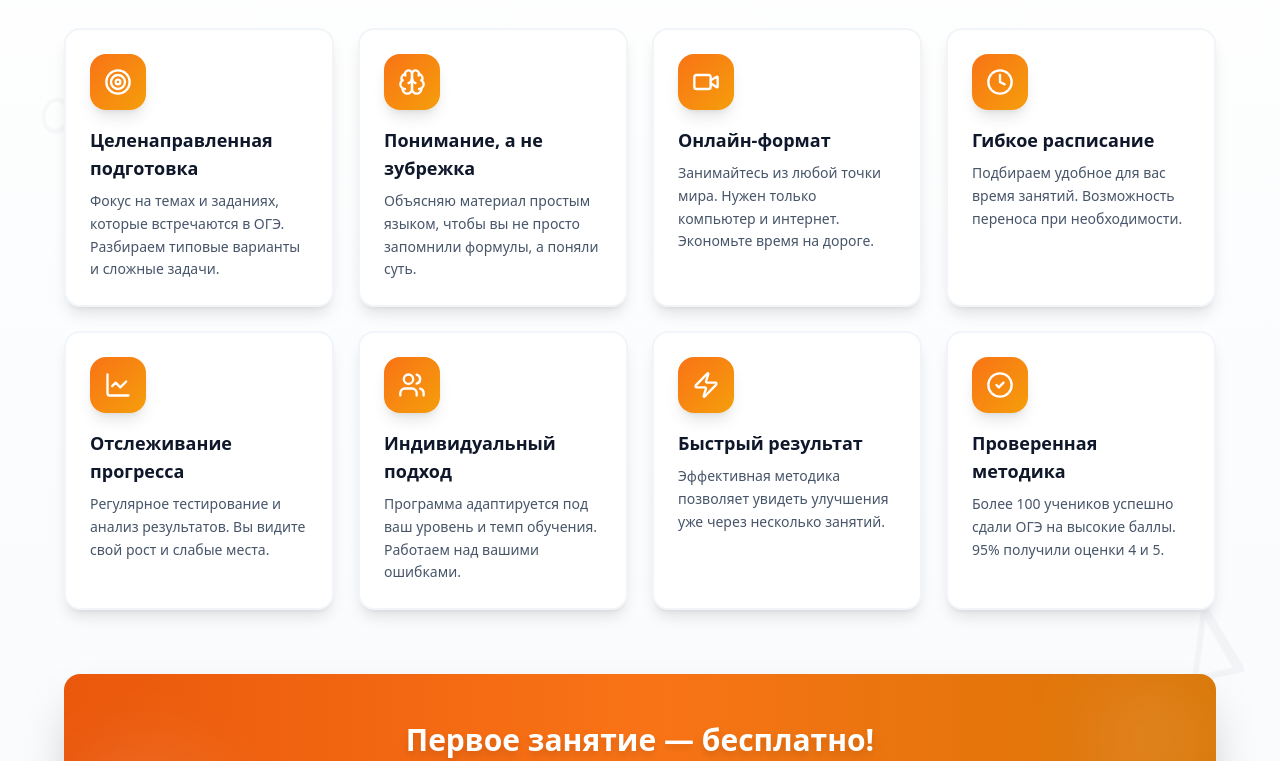
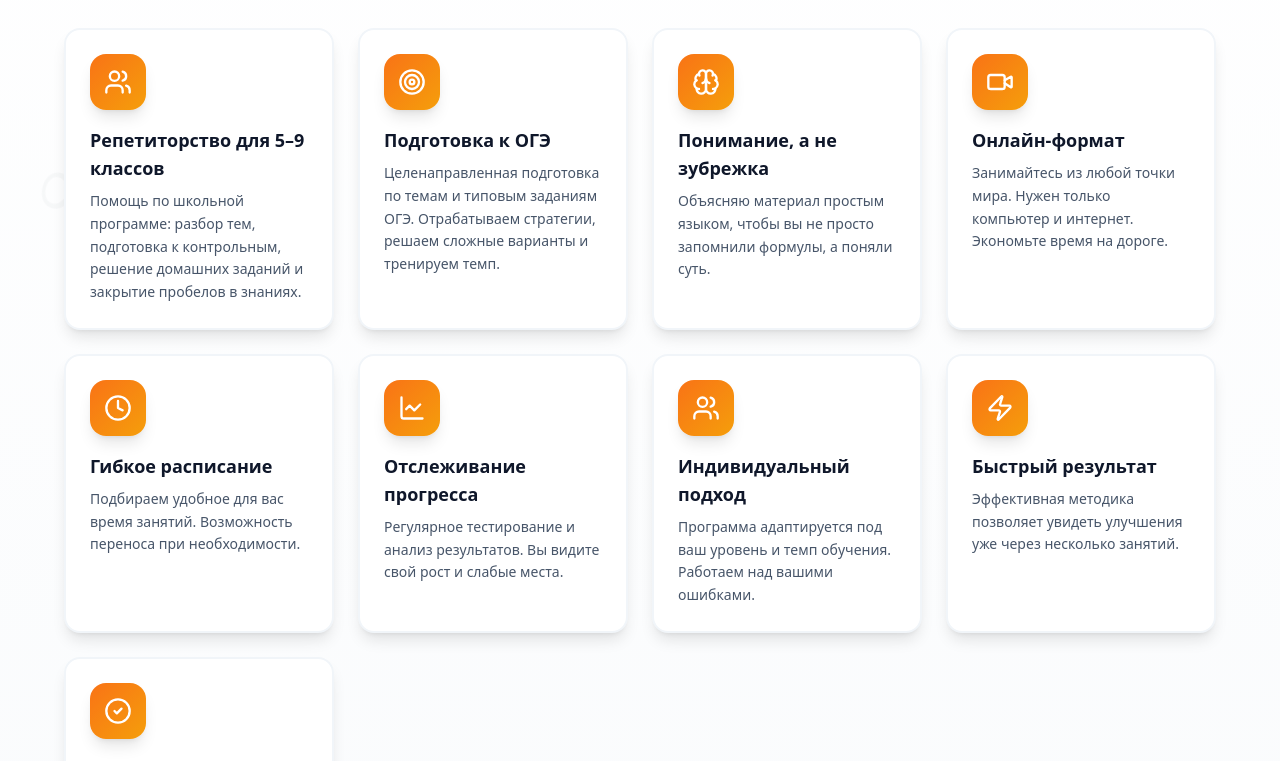
Before and after one commit to by22shh/math-tutor-website, a Next.js app: page / in a window 1280 px wide. Shown: the part 2100-2861 px from the top of the page. Built offline with nearby package versions, Linux system fonts and the light colour scheme.

Commit message:
Benefits: refocus on general tutoring for grades 5–9; add separate OGE prep card

```diff
--- a/src/components/Benefits.tsx
+++ b/src/components/Benefits.tsx
@@ -11,9 +11,14 @@ import {
 
 const benefits = [
   {
+    icon: Users,
+    title: "Репетиторство для 5–9 классов",
+    description: "Помощь по школьной программе: разбор тем, подготовка к контрольным, решение домашних заданий и закрытие пробелов в знаниях.",
+  },
+  {
     icon: Target,
-    title: "Целенаправленная подготовка",
-    description: "Фокус на темах и заданиях, которые встречаются в ОГЭ. Разбираем типовые варианты и сложные задачи.",
+    title: "Подготовка к ОГЭ",
+    description: "Целенаправленная подготовка по темам и типовым заданиям ОГЭ. Отрабатываем стратегии, решаем сложные варианты и тренируем темп.",
   },
   {
     icon: Brain,
```
